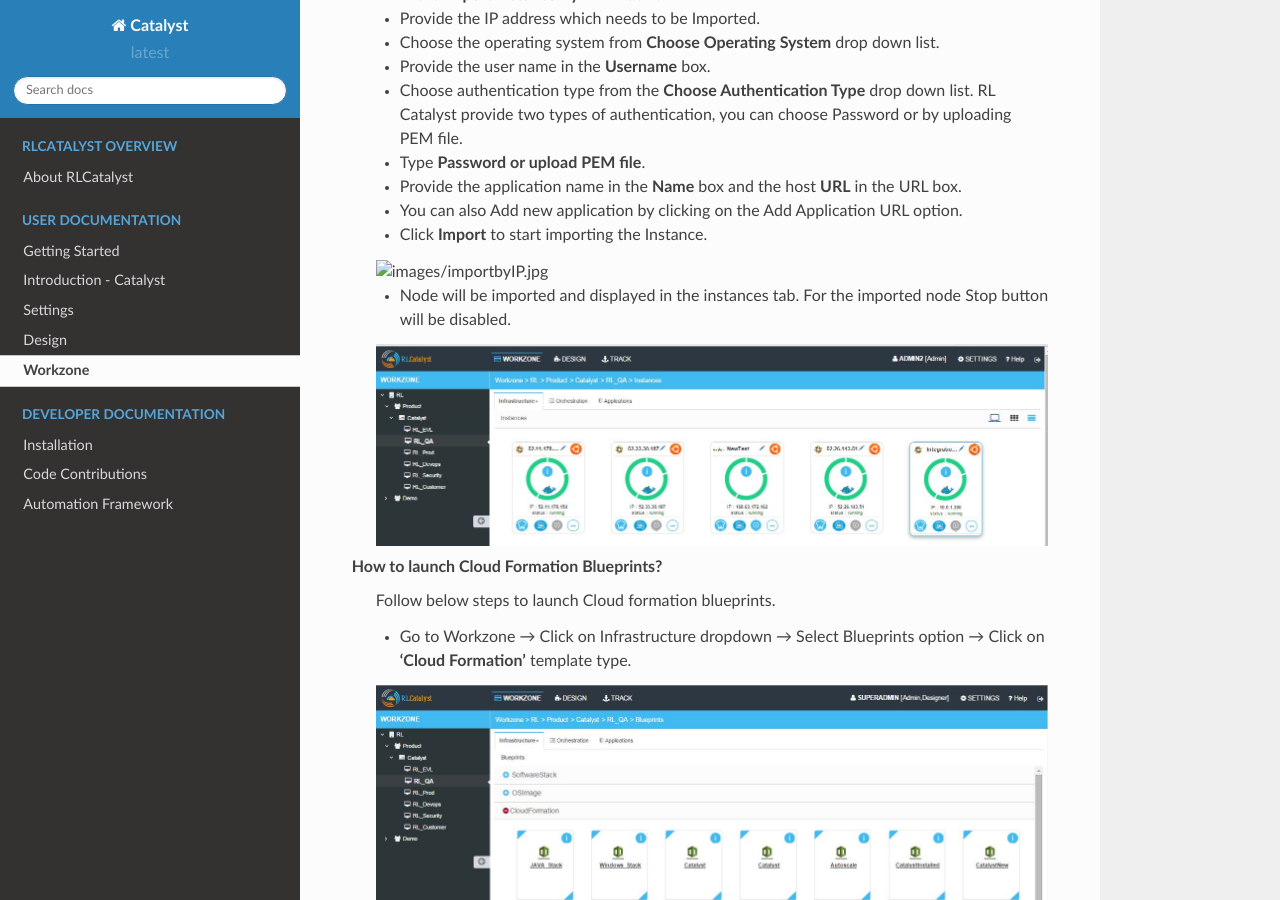
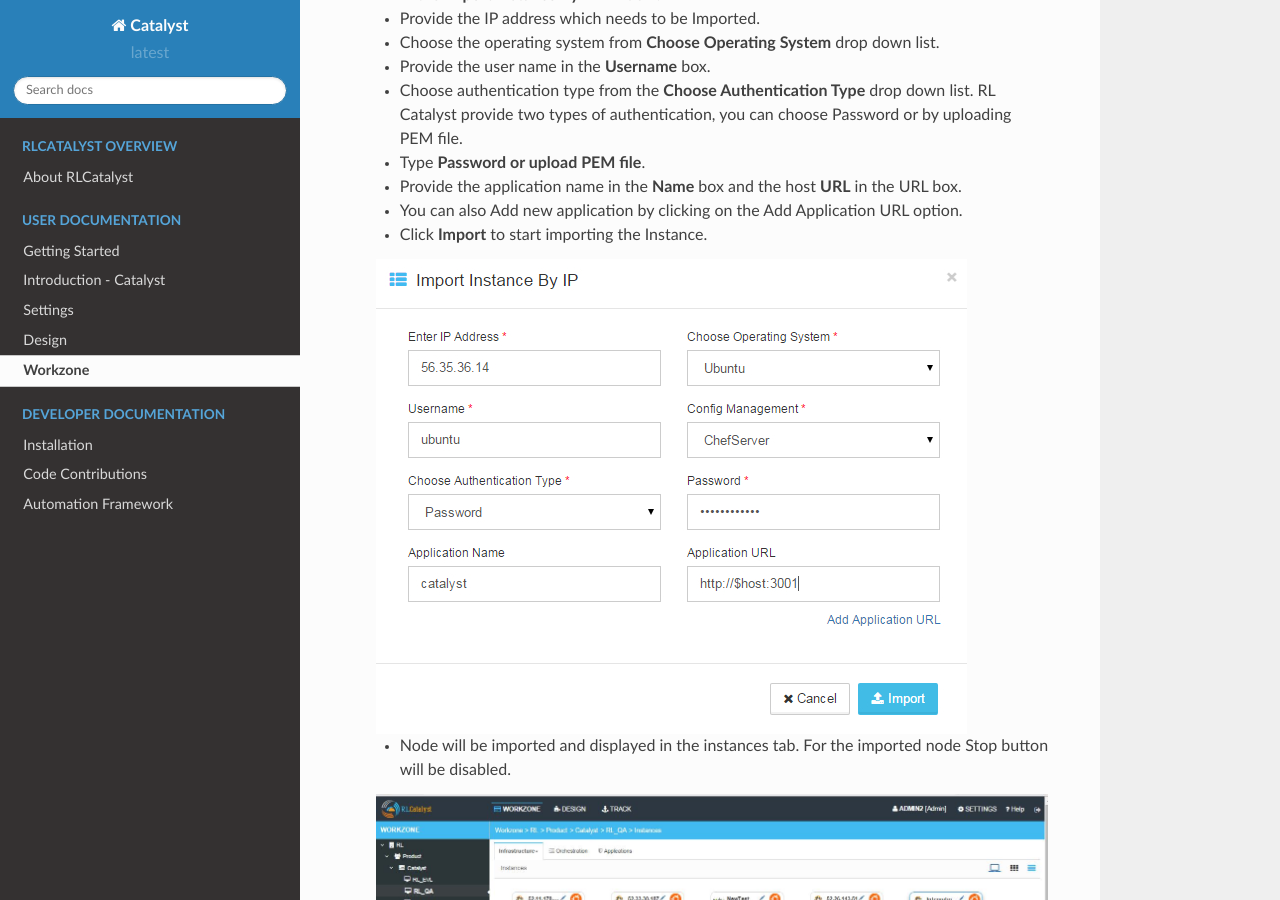
Before and after one commit to RLOpenCatalyst/catdocs, a Sphinx documentation site: the page built from Catalyst/source/workzone.rst, in a window 1280 px wide and 900 px high, scrolled down 5435 px. Built offline with Sphinx 7.4.7 and the Read the Docs theme 2.0.0, drawn with Linux system fonts in a browser that asks for light colours.

Commit message:
Update workzone.rst

```diff
--- a/Catalyst/source/workzone.rst
+++ b/Catalyst/source/workzone.rst
@@ -146,7 +146,7 @@
 
  * Click **Import** to start importing the Instance.
 
- .. image:: /images/importbyIP.jpg
+ .. image:: /images/ImportbyIP.jpg
 
 
 
@@ -333,7 +333,7 @@
 
  * The task is added to the **Orchestration** list.
 
- .. image:: /images/orcList.JPG
+ .. image:: /images/orcList.jpg
 
 
 
```
